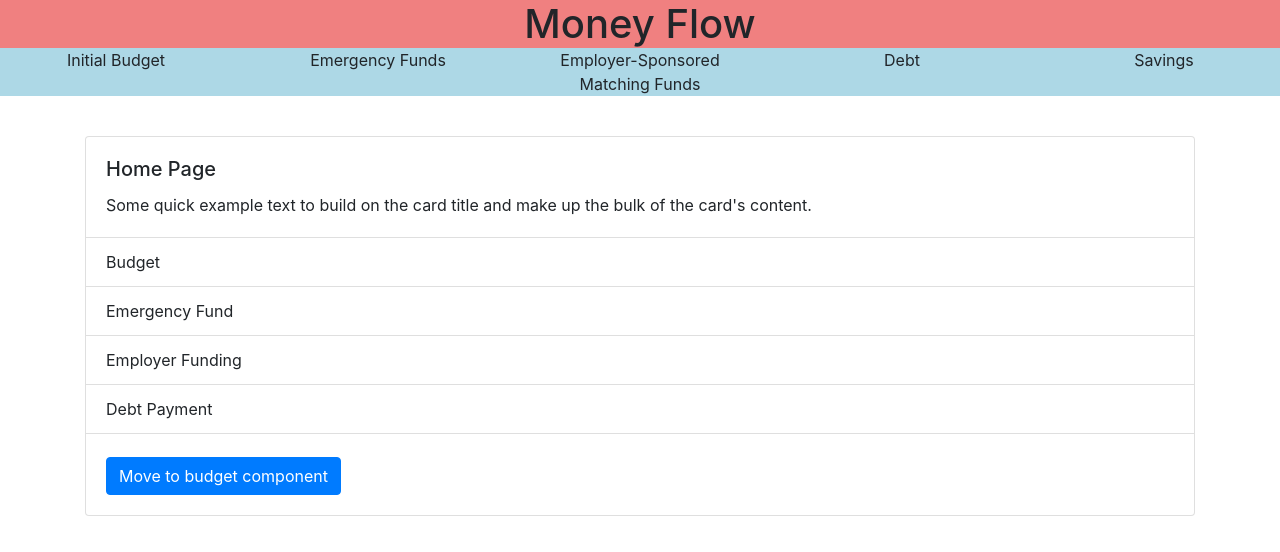
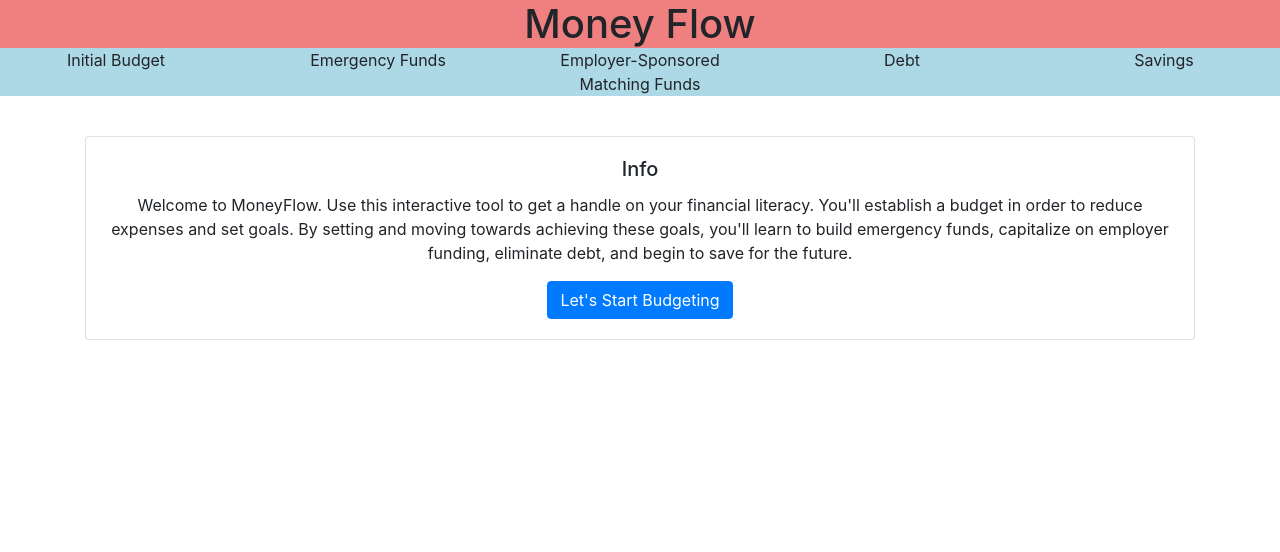
Before and after one commit to akothari11/MoneyFlow, an Angular app in the folder money-flow/: page /info in a window 1280 px wide. Shown: the top 552 px of the page. Built offline with nearby package versions, Linux system fonts and the light colour scheme.

Commit message:
card layout changes

```diff
--- a/money-flow/src/app/budget/budget.component.html
+++ b/money-flow/src/app/budget/budget.component.html
@@ -1,18 +1,8 @@
 <div class="container">
     <div class="card" style="margin-top: 40px;">
       <div class="card-body">
-        <h5 class="card-title">This is budget</h5>
+        <h5 class="card-title">Budget</h5>
         <p class="card-text">Some quick example text to build on the card title and make up the bulk of the card's content.</p>
-      </div>
-      <ul class="list-group list-group-flush">
-        <li class="list-group-item">Budget</li>
-        <li class="list-group-item">Emergency Fund</li>
-        <li class="list-group-item">Employer Funding</li>
-        <li class="list-group-item">Debt Payment</li>
-        <li class="list-group-item">Start Saving</li>
-        <li class="list-group-item">Goals?</li>
-      </ul>
-      <div class="card-body">
         <button type="button" [routerLink]="['/emergency-fund']" class="btn btn-primary">Establish Emergency Fund</button>
         <button type="button" (click) ="goBack()" class="btn btn-secondary">Back</button>
       </div>
--- a/money-flow/src/app/debt/debt.component.html
+++ b/money-flow/src/app/debt/debt.component.html
@@ -1,19 +1,8 @@
 <div class="container">
   <div class="card" style="margin-top: 40px;">
     <div class="card-body">
-      <h5 class="card-title">This is debt</h5>
+      <h5 class="card-title">Debt</h5>
       <p class="card-text">Some quick example text to build on the card title and make up the bulk of the card's content.</p>
-    </div>
-    <ul class="list-group list-group-flush">
-      <li class="list-group-item">Budget</li>
-      <li class="list-group-item">Emergency Fund</li>
-      <li class="list-group-item">Employer Funding</li>
-      <li class="list-group-item">Debt Payment</li>
-      <li class="list-group-item">Start Saving</li>
-      <li class="list-group-item">Goals?</li>
-    </ul>
-    <div class="card-body">
-
       <button type="button" [routerLink]="['/savings']" class="btn btn-primary">Move to savings</button>
       <button type="button" (click) ="goBack()" class="btn btn-secondary">Back</button>
     </div>
--- a/money-flow/src/app/emergency-fund/emergency-fund.component.html
+++ b/money-flow/src/app/emergency-fund/emergency-fund.component.html
@@ -1,18 +1,9 @@
 <div class="container">
+
   <div class="card" style="margin-top: 40px;">
     <div class="card-body">
-      <h5 class="card-title">This is emergency fund</h5>
+      <h5 class="card-title">Emergency Fund</h5>
       <p class="card-text">Some quick example text to build on the card title and make up the bulk of the card's content.</p>
-    </div>
-    <ul class="list-group list-group-flush">
-      <li class="list-group-item">Budget</li>
-      <li class="list-group-item">Emergency Fund</li>
-      <li class="list-group-item">Employer Funding</li>
-      <li class="list-group-item">Debt Payment</li>
-      <li class="list-group-item">Start Saving</li>
-      <li class="list-group-item">Goals?</li>
-    </ul>
-    <div class="card-body">
       <button type="button" [routerLink]="['/employer-fund']" class="btn btn-primary">Move to employer fund</button>
       <button type="button" (click) ="goBack()" class="btn btn-secondary">Back</button>
     </div>
--- a/money-flow/src/app/employer-fund/employer-fund.component.html
+++ b/money-flow/src/app/employer-fund/employer-fund.component.html
@@ -1,18 +1,8 @@
 <div class="container">
   <div class="card" style="margin-top: 40px;">
     <div class="card-body">
-      <h5 class="card-title">This is employer fund</h5>
+      <h5 class="card-title">Employer Fund</h5>
       <p class="card-text">Some quick example text to build on the card title and make up the bulk of the card's content.</p>
-    </div>
-    <ul class="list-group list-group-flush">
-      <li class="list-group-item">Budget</li>
-      <li class="list-group-item">Emergency Fund</li>
-      <li class="list-group-item">Employer Funding</li>
-      <li class="list-group-item">Debt Payment</li>
-      <li class="list-group-item">Start Saving</li>
-      <li class="list-group-item">Goals?</li>
-    </ul>
-    <div class="card-body">
       <button type="button" [routerLink]="['/debt']" class="btn btn-primary">Move to debt</button>
       <button type="button" (click) ="goBack()" class="btn btn-secondary">Back</button>
     </div>
--- a/money-flow/src/app/info/info.component.html
+++ b/money-flow/src/app/info/info.component.html
@@ -1,19 +1,9 @@
 <div class="container">
   <div class="card" style="margin-top: 40px;">
-    <div class="card-body">
-      <h5 class="card-title">Home Page</h5>
-      <p class="card-text">Some quick example text to build on the card title and make up the bulk of the card's content.</p>
-    </div>
-    <ul class="list-group list-group-flush scroll">
-      <li class="list-group-item">Budget</li>
-      <li class="list-group-item">Emergency Fund</li>
-      <li class="list-group-item">Employer Funding</li>
-      <li class="list-group-item">Debt Payment</li>
-      <li class="list-group-item">Start Saving</li>
-      <li class="list-group-item">Goals?</li>
-    </ul>
-    <div class="card-body">
-      <button type="button" [routerLink]="['/budget']" class="btn btn-primary">Move to budget component</button>
+    <div class="card-body" style="text-align: center;">
+      <h5 class="card-title">Info</h5>
+      <p class="card-text" >Welcome to MoneyFlow. Use this interactive tool to get a handle on your financial literacy. You'll establish a budget in order to reduce expenses and set goals. By setting and moving towards achieving these goals, you'll learn to build emergency funds, capitalize on employer funding, eliminate debt, and begin to save for the future. </p>
+      <button type="button" [routerLink]="['/budget']" class="btn btn-primary">Let's Start Budgeting</button>
     </div>
   </div>
 </div>
--- a/money-flow/src/app/savings/savings.component.html
+++ b/money-flow/src/app/savings/savings.component.html
@@ -1,19 +1,9 @@
 <div class="container">
   <div class="card" style="margin-top: 40px;">
     <div class="card-body">
-      <h5 class="card-title">This is savings</h5>
+      <h5 class="card-title">Savings</h5>
       <p class="card-text">Some quick example text to build on the card title and make up the bulk of the card's content.</p>
-    </div>
-    <ul class="list-group list-group-flush">
-      <li class="list-group-item">Budget</li>
-      <li class="list-group-item">Emergency Fund</li>
-      <li class="list-group-item">Employer Funding</li>
-      <li class="list-group-item">Debt Payment</li>
-      <li class="list-group-item">Start Saving</li>
-      <li class="list-group-item">Goals?</li>
-    </ul>
-    <div class="card-body">
-      <a type="button" (click) ="goBack()" class="btn btn-secondary">Back</a>
+      <button type="button" (click) ="goBack()" class="btn btn-secondary">Back</button>
     </div>
   </div>
 </div>
```
